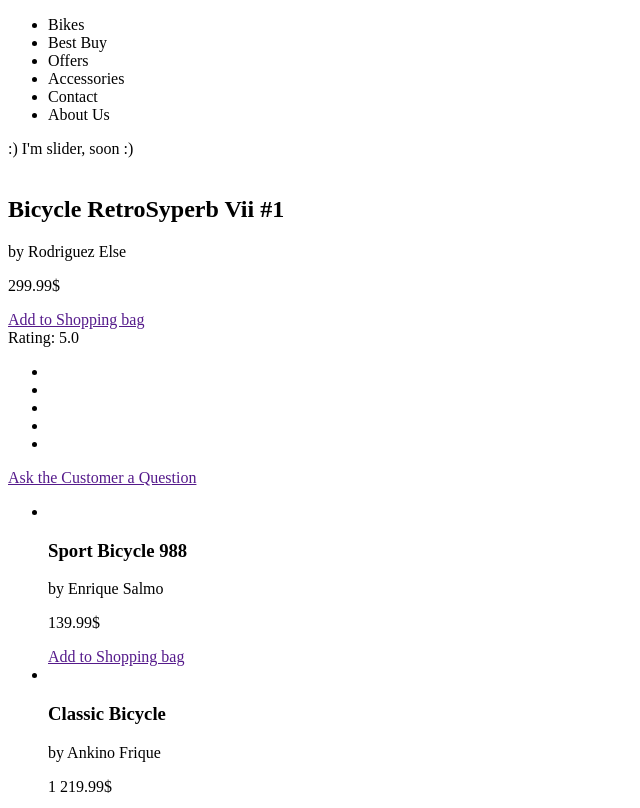
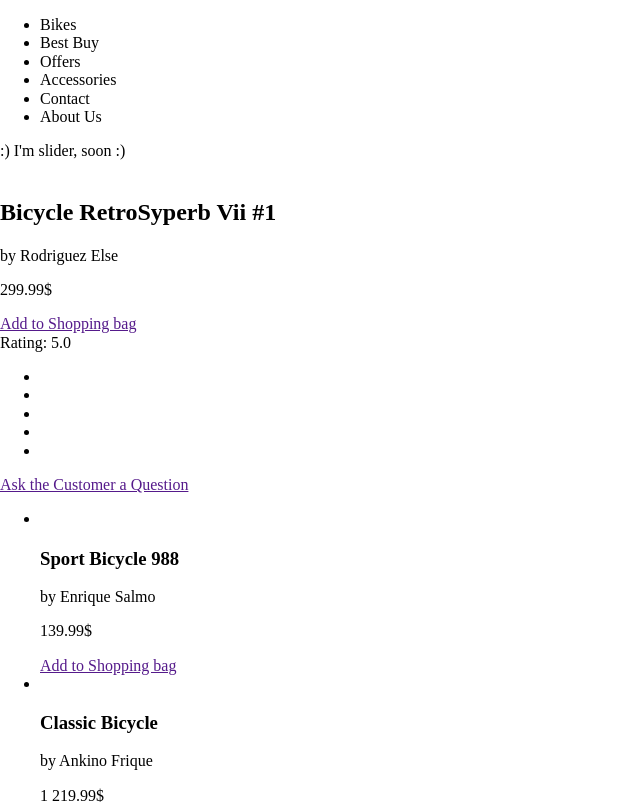
Before and after one commit to dm-khabarov/bikes-shop, a website: page index.html in a window 1280 px wide. Shown: the top 808 px of the page, without its empty margins (0-640 px from the left). Drawn offline with nearby package versions, Linux system fonts and the light colour scheme.

Commit message:
Installed and added normalise.css

```diff
--- a/index.html
+++ b/index.html
@@ -5,6 +5,7 @@
   <meta charset="utf-8">
   <meta name="viewport" content="width=device-width, initial-scale=1">
   <title>Bikes Shop: buy bike, best, cheap, sexy bikes</title>
+  <link rel="stylesheet" type="text/css" href="bower_components/normalize.css/normalize.css">
 </head>
 
 <body>
```
Also changed, not shown: bower.json (added, +21 -0 lines), 1 other file.
